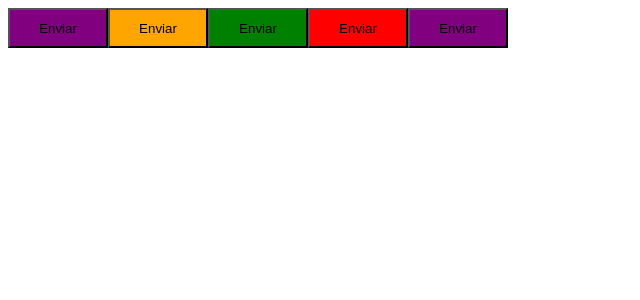
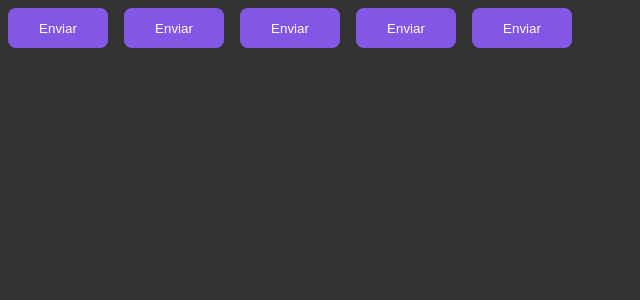
Before and after one commit to VncS1/ignite-timer, a React (Vite) app: page / in a window 1280 px wide. Shown: the top 300 px of the page, without its empty margins (0-640 px from the left). Built offline with nearby package versions, Linux system fonts and the light colour scheme.

Commit message:
Criando estilos globais

```diff
--- a/src/App.tsx
+++ b/src/App.tsx
@@ -1,8 +1,13 @@
 import { Button } from "./Components/Button";
+
+import { ThemeProvider } from 'styled-components'
+import { defaultTheme } from './styles/themes/default'
+
+import { GlobalStyle } from './styles/global'
 
 export function App() {
   return (
-    <>
+    <ThemeProvider theme={defaultTheme}>
 
       <Button variant="primary"/>
       <Button variant="secondary"/>
@@ -10,7 +15,7 @@ export function App() {
       <Button variant="danger"/>
       <Button />
 
-
-    </>
+      <GlobalStyle />
+    </ThemeProvider>
   )
 }
--- a/src/Components/Button.styles.ts
+++ b/src/Components/Button.styles.ts
@@ -18,10 +18,19 @@ export const ButtonContainer = styled.button<ButtonContainerProps>`
     width: 100px;
     height: 40px;
 
-    //Setando o background color com as cores do buttonVariants de acordo com o que foi passado pelas props
+    margin: 8px;
+    border-radius: 8px;
+    border: 0;
+
+
+    color: ${props => props.theme.white};
+    background: ${props => props.theme.primary};
+
+
+    /* //Setando o background color com as cores do buttonVariants de acordo com o que foi passado pelas props
     ${props => {
         return css`
             background-color: ${buttonVariants[props.variant]};
         `
-    }}
+    }}*/
 `
--- /dev/null
+++ b/src/styles/global.ts
@@ -0,0 +1,15 @@
+import { createGlobalStyle} from 'styled-components'
+
+export const GlobalStyle = createGlobalStyle`
+    * {
+        margin: 0;
+        padding: 0;
+        box-sizing: border-box;
+    }
+
+    body {
+        background: #333;
+        color: #ffff;
+    }
+
+`
--- /dev/null
+++ b/src/styles/themes/default.ts
@@ -0,0 +1,5 @@
+export const defaultTheme = {
+    white: '#fff',
+    primary: '#8257e6',
+    secondary: 'orange'
+}
```
Also changed, not shown: src/@types/styled.d.ts (added, +13 -0 lines).
